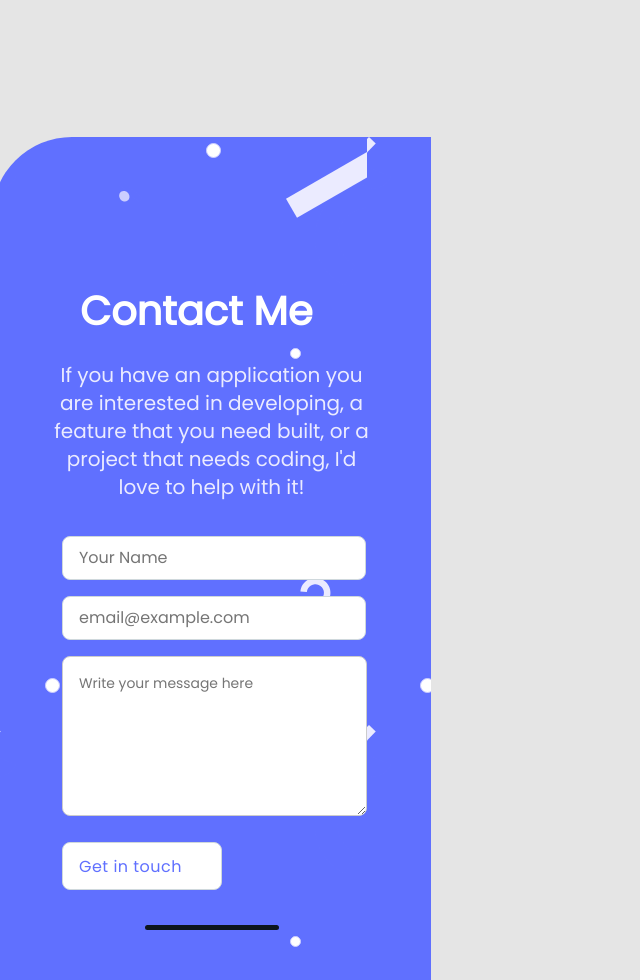
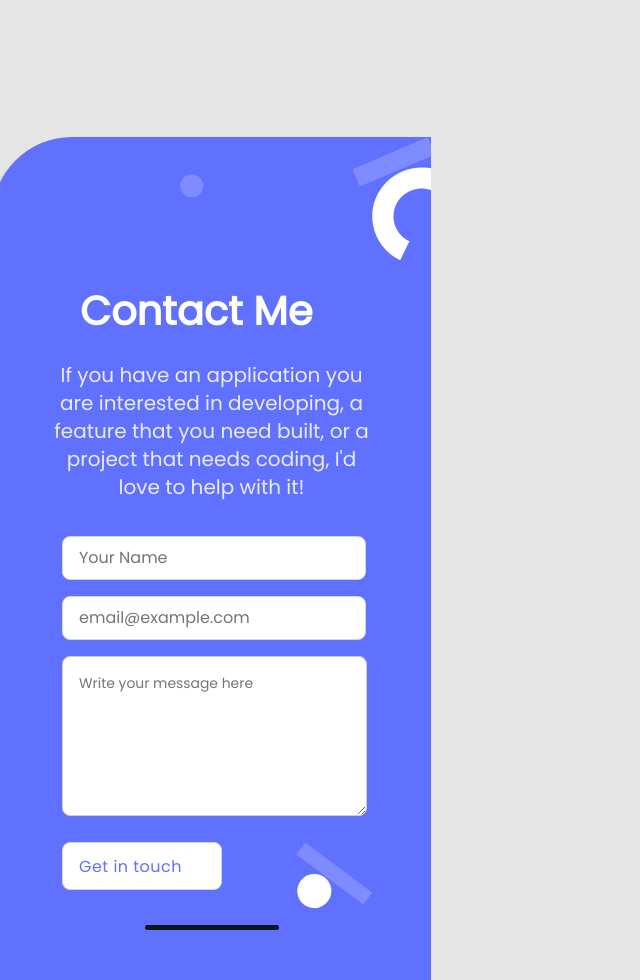
Before and after one commit to Omwomo/Portfolio, a website: page index.html in a window 1280 px wide. Shown: the part 4540-5520 px from the top of the page, without its empty margins (0-640 px from the left). Drawn offline with Linux system fonts and the light colour scheme.

Commit message:
updated contact section background icons according to figma template

```diff
--- a/style.css
+++ b/style.css
@@ -550,11 +550,14 @@
   #cont-form {
     width: 375px;
     height: 779px;
-    background-image: url(background-image.svg);
+    background-image: url(contact-form-shapes-mobile.svg);
     background-color: #6070ff;
     margin-left: -1rem;
     border-radius: 5rem 0 0 0;
-    overflow: hidden;
+    background-repeat: no-repeat;
+    /*padding: 114px 24px;
+    background-position: 100% 100%;
+    height: max-content;*/
   }
 
   body {
```
Also changed, not shown: contact-form-shapes-mobile.svg (added).
